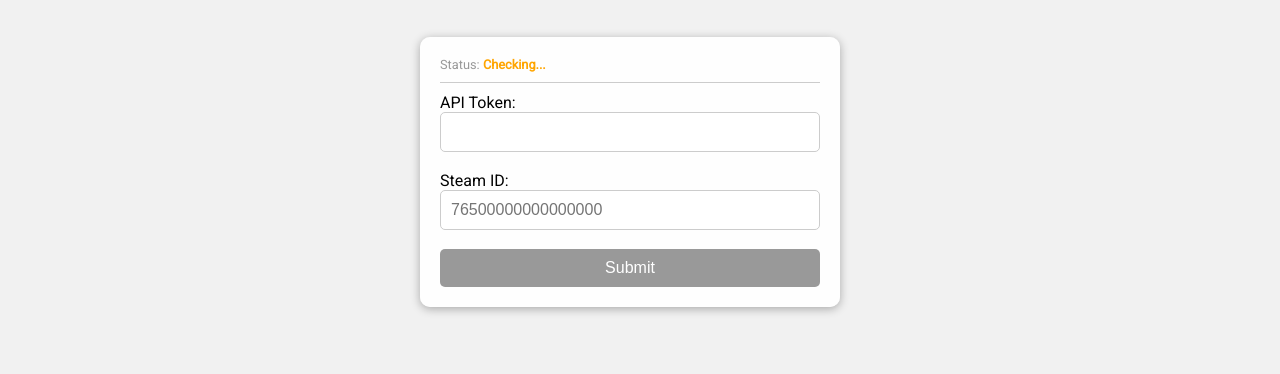
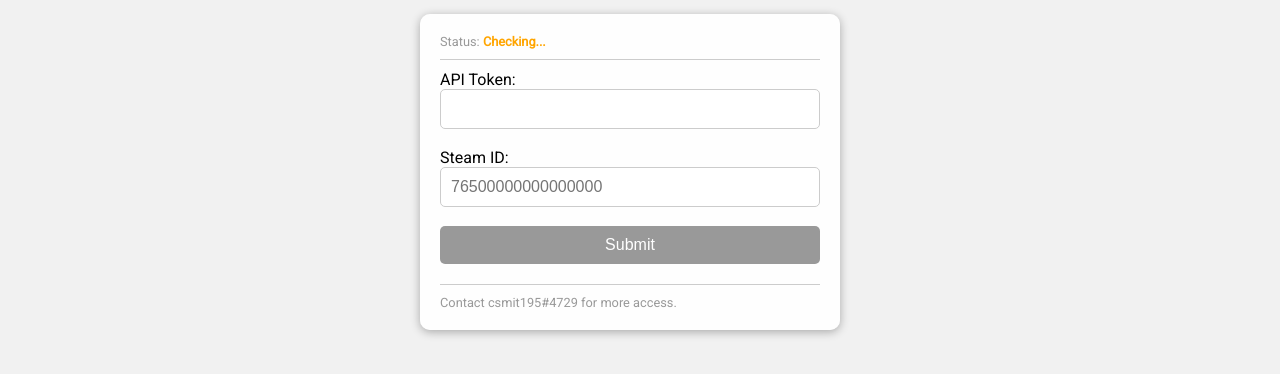
Before and after one commit to csmit195/csgo-server-disconnect-webui, a plain HTML site: page index.html in a window 1280 px wide. Shown: the part 316-690 px from the top of the page. Drawn offline with Linux system fonts and the light colour scheme; no server answers.

Commit message:
footer addition

```diff
--- a/index.html
+++ b/index.html
@@ -24,6 +24,10 @@
             <input type="text" id="steamid-field" name="steamid" placeholder="76500000000000000">
             <br>
             <button class="disabled" disabled="true" type="submit">Submit</button>
+
+            <footer>
+                Contact csmit195#4729 for more access.
+            </footer>
         </form>
     </div>
 
--- a/script.js
+++ b/script.js
@@ -13,6 +13,8 @@ async function Initiate(){
     const IsOnline = await Status();
 
     const status = document.querySelector('#status span');
+    status.classList.remove('pending', 'online', 'offline')
+
     status.innerText = IsOnline ? 'Online' : 'Offline';
     status.classList.add(IsOnline ? 'online' : 'offline');
 
--- a/style.css
+++ b/style.css
@@ -111,3 +111,13 @@ button.disabled:hover {
 #status span.pending {
     color: orange;
 }
+
+footer {
+    margin-top: 20px;
+    font-size: 0.8rem;
+    color: #999;
+
+    border-top: 1px solid #CCC;
+    width: 100%;
+    padding-top: 10px;
+}
```
